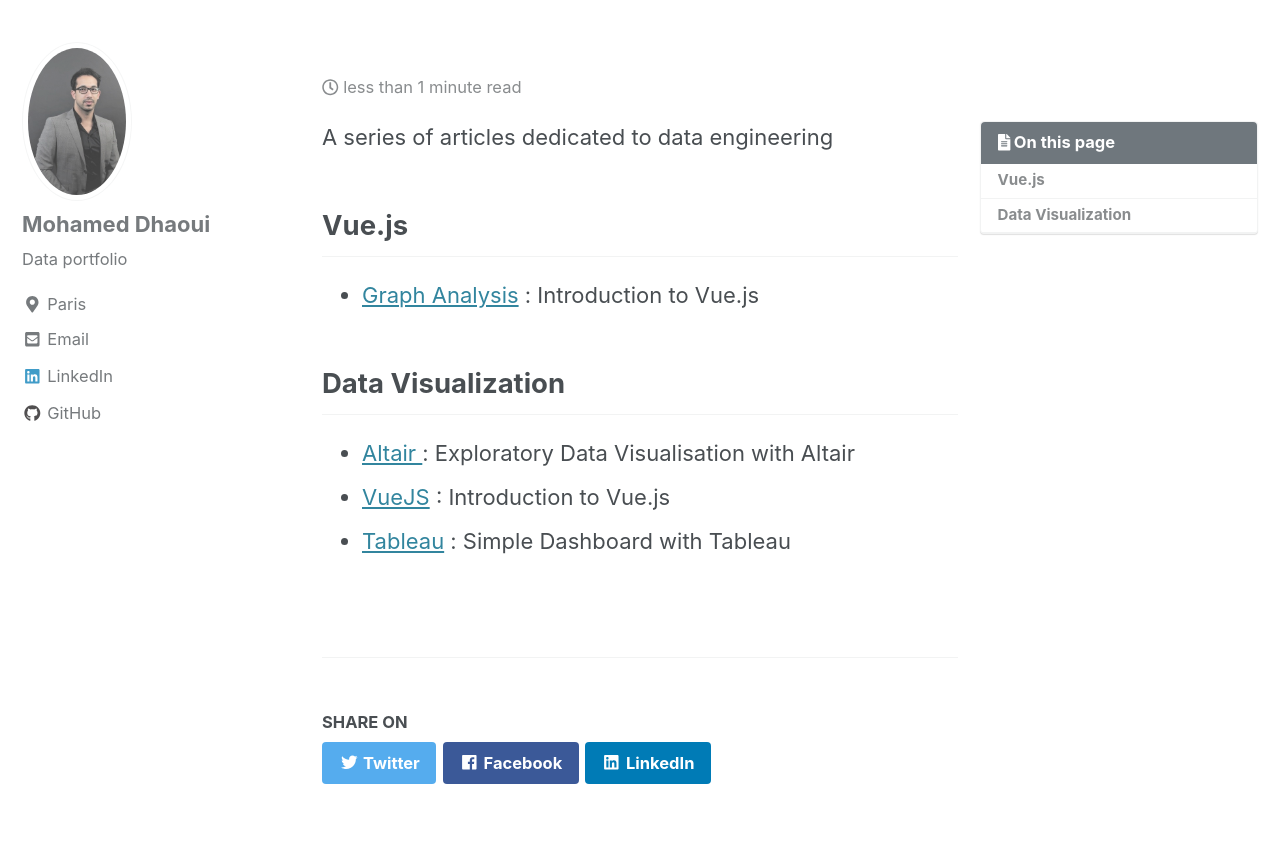
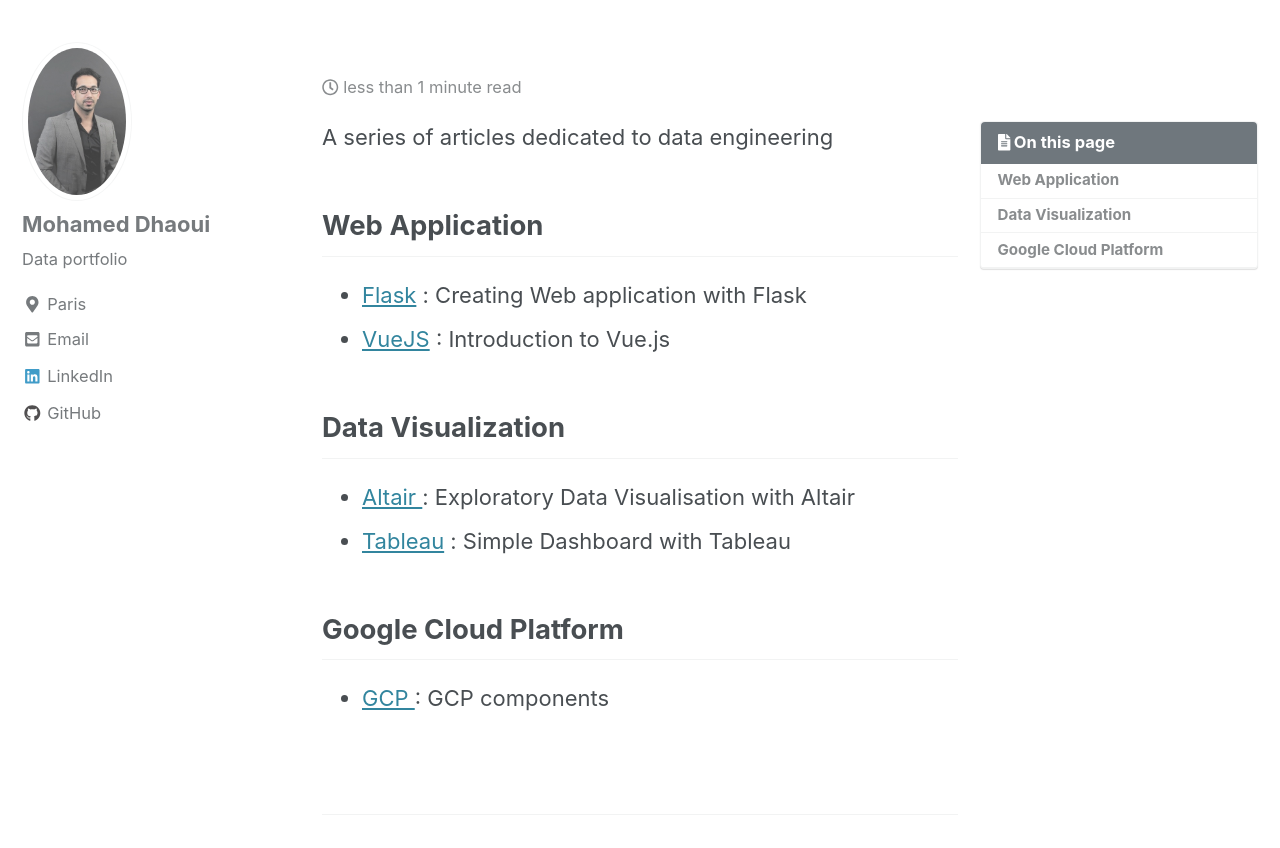
Before and after one commit to mohameddhaoui/mohameddhaoui.github.io, a Jekyll site: the page built from _pages/de.md, in a window 1280 px wide and 900 px high, scrolled down 1021 px, cut to the strip 52-900 px from the top of the window. Built offline with Jekyll 4.4.1, drawn with Linux system fonts in a browser that asks for light colours; cached includes are drawn as plain includes.

Commit message:
Update de.md

```diff
--- a/_pages/de.md
+++ b/_pages/de.md
@@ -11,12 +11,16 @@
 A series of articles dedicated to data engineering
 
 
-## Vue.js
-* [Graph Analysis](https://mohameddhaoui.github.io/statistics/graph/) : Introduction to Vue.js
+## Web Application
+* [Flask](https://mohameddhaoui.github.io/statistics/graph/) : Creating Web application with Flask
+* [VueJS](https://mohameddhaoui.github.io/statistics/graph/) : Introduction to Vue.js
 
 
 ## Data Visualization
 
 * [Altair ](https://mohameddhaoui.github.io/dataengineering/altair/) : Exploratory Data Visualisation with Altair
-* [VueJS](https://mohameddhaoui.github.io/statistics/graph/) : Introduction to Vue.js
 * [Tableau](https://mohameddhaoui.github.io/statistics/graph/) : Simple Dashboard with Tableau
+
+## Google Cloud Platform
+
+* [GCP ](https://mohameddhaoui.github.io/dataengineering/altair/) : GCP components
```
